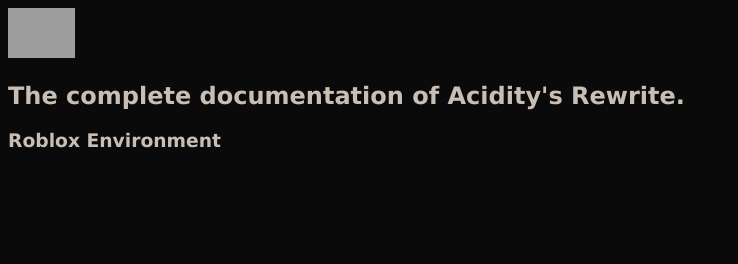
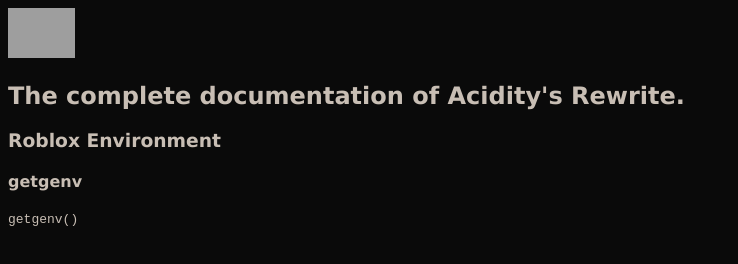
Before and after one commit to elementemerald/elementemerald.github.io, a plain HTML site: page rewrite/index.html in a window 1280 px wide. Shown: the whole page, without its empty margins (0-738 px from the left). Drawn offline with Linux system fonts and the light colour scheme; grey boxes are pictures that could not be loaded.

Commit message:
Update index.html

```diff
--- a/rewrite/index.html
+++ b/rewrite/index.html
@@ -3,9 +3,9 @@
         <title>Acidity Rewrite Documentation</title>
         <style>
             body {
-		background-color: rgb(10, 10, 10);
+		        background-color: rgb(10, 10, 10);
                 color: rgb(200,190,180);
-		font-family:Verdana, Geneva, Tahoma, sans-serif;
+		        font-family:Verdana, Geneva, Tahoma, sans-serif;
             }
         </style>
         <script src="https://cdn.jsdelivr.net/gh/google/code-prettify@master/loader/run_prettify.js?autoload=true&amp;skin=doxy&amp;lang=css" defer=""></script>
@@ -13,6 +13,9 @@
         <img src="https://api.emeraldsys.xyz:3000/img/invis.png" height="50">
         <h2>The complete documentation of Acidity's Rewrite.</h2>
 
-	<h3>Roblox Environment</h3>
+    <h3>Roblox Environment</h3>
+
+    <h4>getgenv</h4>
+    <pre class="prettyprint"><code class="language-lua">getgenv()</code></pre>
     </body>
 </html>
```
